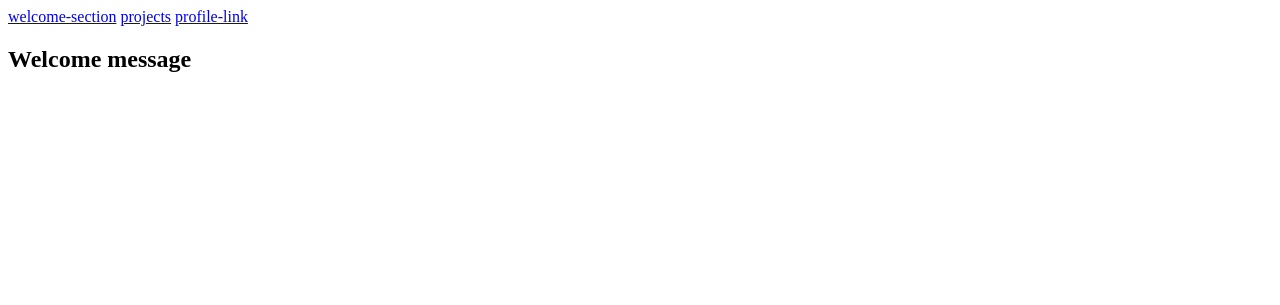
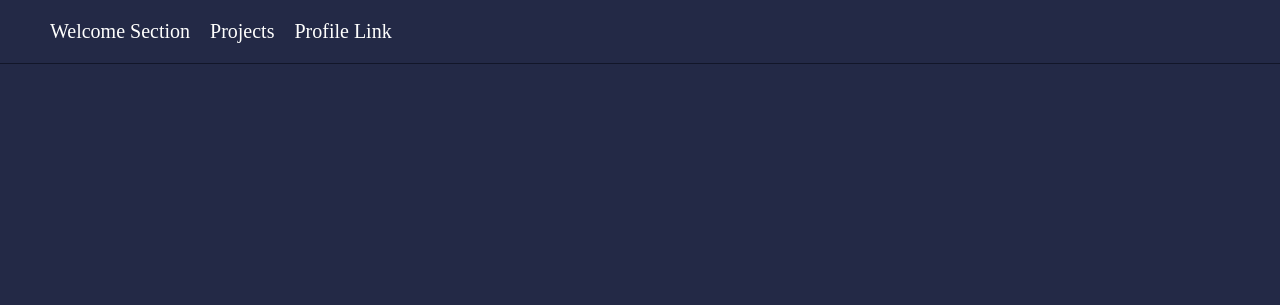
Before and after one commit to Hafida3412/Portfolio_Webpage, a plain HTML site: page index.html in a window 1280 px wide. Shown: the top 305 px of the page. Drawn offline with Linux system fonts and the light colour scheme.

Commit message:
Portfolio Webpage suite

```diff
--- a/index.html
+++ b/index.html
@@ -4,16 +4,21 @@
     <meta charset="UTF-8">
     <meta name="viewport" content="width=device-width, initial-scale=1.0">
     <link rel="stylesheet" href="styles.css">
-    <title>Document</title>
+    <title>Hafida Portfolio</title>
 </head>
 <body>
-  <div id="navbar">
-    <a href="#welcome-section">welcome-section</a>
-    <a href="#projects">projects</a>
-    <a href="#profile-link">profile-link</a>
-  </div>
+    <header>
+  <nav id="nav-bar">
+    <ul class="nav-links">
+    <li><a href="#welcome-section">Welcome Section</a></li>
+   <li><a href="#projects">Projects</a></li>
+    <li><a href="#profile-link">Profile Link</a></li>
+    </ul>
+</nav>
+</header>
  <section id="welcome-section">
-     <h1>Welcome message</h1>
+     <h1>Hello, I'm Hafida</h1>
+     <p>A Web Developer</p>
    </section>
   <section id="projects">
     <a></a>
--- a/styles.css
+++ b/styles.css
@@ -1,21 +1,89 @@
-.navbar {
+:root{
+    --neutral: #232946;
+    --base-100:#fffffe;
+    --neutral-focus: #121629;
+    --accent:#eebbc3;
+
+}
+
+* {
+    margin: 0;
+}
+
+body{
+    font-family: sans-serif;
+    text-align: center;
+    background-color: var(--neutral);
+}
+
+h1,
+h2,
+h3,
+h4,
+h5,
+h6{
+    font-family: sans-serif;
+}
+
+h1{
+    font-size: 60px;
+}
+#nav-bar{
+    display: flex;
     position: fixed;
     top: 0;
     left: 0;
     width: 100%;
-    background-color: #333; /* Couleur de fond de la barre de navigation */
+    background-color: var(--neutral); /* Couleur de fond de la barre de navigation */
     color: white; /* Couleur du texte */
-    padding: 1em; /* Espacement interne pour le contenu de la barre */
+    padding: 20px 0; /* Espacement interne pour le contenu de la barre */
     /* Autres styles de la barre de navigation */
+    font-size: 20px;
+    border-bottom: 1px solid var(--neutral-focus);
+
   }
 
 
-  .welcome-section {
+  .nav-links{
+    display: flex;
+    list-style: none;
+    font-family: serif;
+  }
+
+  .nav-links a{
+    text-decoration: none;
+    padding: 0 10px;
+    color: var(--base-100);
+  }
+
+  .nav-links a:hover{
+    text-decoration: underline;
+  }
+
+  section{
+    min-height: 100vh;
+    padding:70px 0;
+  }
+
+  #welcome-section {
+    background-color: var(--neutral);
+    color: var(--base-100);
+    display:flex;
+    flex-direction: column;
     height: 100vh;
     /* Other styles for the welcome section */
   }
 
+  #welcome-section h1{
+    margin-top: 30vh;
+  }
 
+  #welcome-section p{
+    color:var(--accent);
+    font-size: 25px;
+    margin:25px 0;
+    font-style: italic;
+  }
 
   @media screen and (min-width: 768px) {
    .welcome-section {
```
